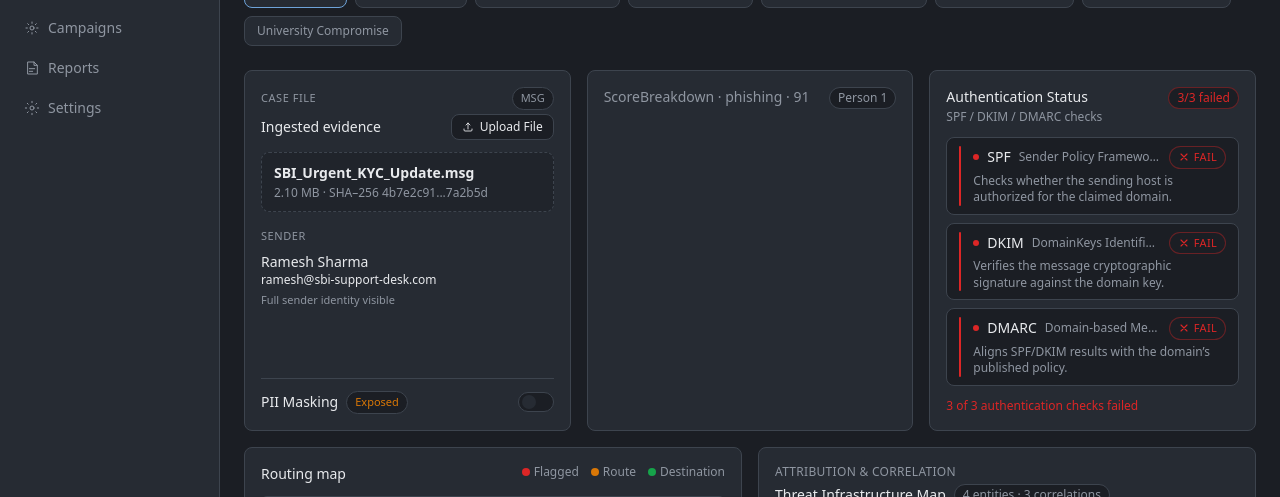
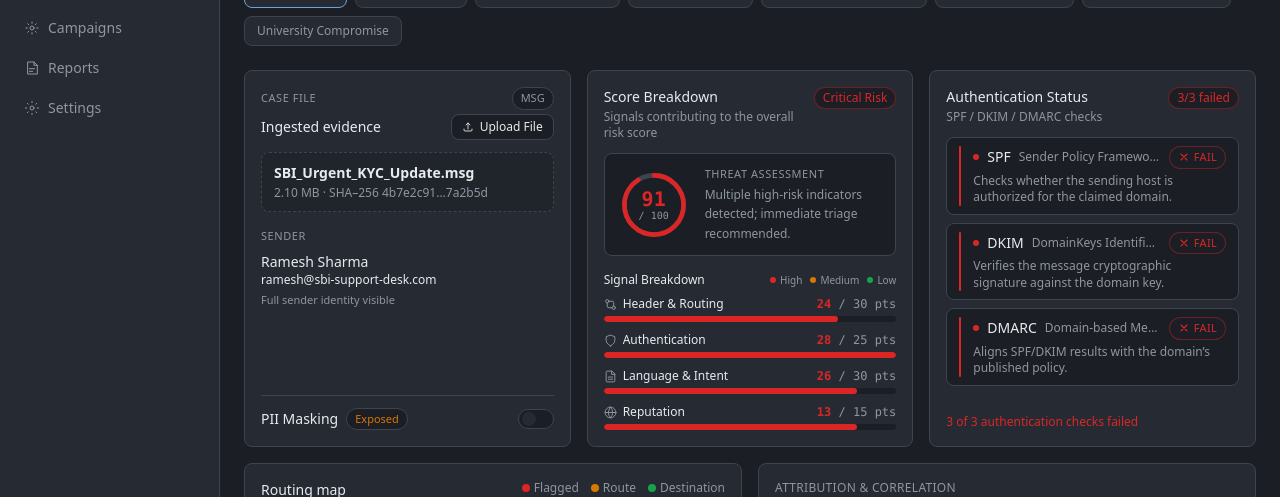
Before and after one commit to Axitya-767/Email_Threat_Detection, a Next.js app in the folder frontend/: page / in a window 1280 px wide. Shown: the part 142-639 px from the top of the page. Built offline with nearby package versions, Linux system fonts and the light colour scheme; grey boxes are pictures that could not be loaded.

Commit message:
feat: refine ScoreBreakdown UI

```diff
--- a/frontend/components/ScoreBreakdown.js
+++ b/frontend/components/ScoreBreakdown.js
@@ -1,14 +1,317 @@
-export default function ScoreBreakdown({ data, masked }) {
+const QUADRANT_CONFIG = [
+  {
+    key: "header_routing",
+    label: "Header & Routing",
+    max: 30,
+    icon: (
+      <svg
+        width="13"
+        height="13"
+        viewBox="0 0 24 24"
+        fill="none"
+        stroke="currentColor"
+        strokeWidth="1.75"
+        strokeLinecap="round"
+        strokeLinejoin="round"
+        aria-hidden="true"
+      >
+        <circle cx="6" cy="6" r="3" />
+        <circle cx="18" cy="18" r="3" />
+        <path d="M9 6h6a3 3 0 0 1 3 3v6" />
+        <path d="M6 9v6a3 3 0 0 0 3 3h6" />
+      </svg>
+    ),
+  },
+  {
+    key: "auth_failure",
+    label: "Authentication",
+    max: 25,
+    icon: (
+      <svg
+        width="13"
+        height="13"
+        viewBox="0 0 24 24"
+        fill="none"
+        stroke="currentColor"
+        strokeWidth="1.75"
+        strokeLinecap="round"
+        strokeLinejoin="round"
+        aria-hidden="true"
+      >
+        <path d="M12 22s8-4 8-10V5l-8-3-8 3v7c0 6 8 10 8 10z" />
+      </svg>
+    ),
+  },
+  {
+    key: "nlp_language",
+    label: "Language & Intent",
+    max: 30,
+    icon: (
+      <svg
+        width="13"
+        height="13"
+        viewBox="0 0 24 24"
+        fill="none"
+        stroke="currentColor"
+        strokeWidth="1.75"
+        strokeLinecap="round"
+        strokeLinejoin="round"
+        aria-hidden="true"
+      >
+        <path d="M14 2H6a2 2 0 0 0-2 2v16a2 2 0 0 0 2 2h12a2 2 0 0 0 2-2V8z" />
+        <polyline points="14 2 14 8 20 8" />
+        <line x1="16" y1="13" x2="8" y2="13" />
+        <line x1="16" y1="17" x2="8" y2="17" />
+      </svg>
+    ),
+  },
+  {
+    key: "reputation",
+    label: "Reputation",
+    max: 15,
+    icon: (
+      <svg
+        width="13"
+        height="13"
+        viewBox="0 0 24 24"
+        fill="none"
+        stroke="currentColor"
+        strokeWidth="1.75"
+        strokeLinecap="round"
+        strokeLinejoin="round"
+        aria-hidden="true"
+      >
+        <circle cx="12" cy="12" r="10" />
+        <line x1="2" y1="12" x2="22" y2="12" />
+        <path d="M12 2a15.3 15.3 0 0 1 4 10 15.3 15.3 0 0 1-4 10 15.3 15.3 0 0 1-4-10z" />
+      </svg>
+    ),
+  },
+];
+
+function getRiskSeverity(score) {
+  if (typeof score !== "number" || isNaN(score)) {
+    return { label: "Unknown", tone: "neutral" };
+  }
+  if (score >= 80) {
+    return { label: "Critical Risk", tone: "critical" };
+  }
+  if (score >= 60) {
+    return { label: "High Risk", tone: "high" };
+  }
+  if (score >= 30) {
+    return { label: "Moderate Risk", tone: "moderate" };
+  }
+  return { label: "Low Risk", tone: "low" };
+}
+
+function scoreExplanation(score) {
+  if (typeof score !== "number" || isNaN(score)) {
+    return "No score telemetry available for analysis.";
+  }
+  if (score >= 80) {
+    return "Multiple high-risk indicators detected; immediate triage recommended.";
+  }
+  if (score >= 60) {
+    return "Elevated risk signals detected across header & communication channels.";
+  }
+  if (score >= 30) {
+    return "Moderate threat anomalies observed; warrants investigator review.";
+  }
+  return "Normal email communication patterns with low risk telemetry.";
+}
+
+function toneBadgeClasses(tone) {
+  if (tone === "critical" || tone === "high") {
+    return "border-risk-red/40 bg-canvas text-risk-red";
+  }
+  if (tone === "moderate") {
+    return "border-risk-amber/40 bg-canvas text-risk-amber";
+  }
+  if (tone === "low") {
+    return "border-risk-green/40 bg-canvas text-risk-green";
+  }
+  return "border-edge bg-canvas text-dim";
+}
+
+function toneScoreColor(tone) {
+  if (tone === "critical" || tone === "high") {
+    return "text-risk-red";
+  }
+  if (tone === "moderate") {
+    return "text-risk-amber";
+  }
+  if (tone === "low") {
+    return "text-risk-green";
+  }
+  return "text-ink";
+}
+
+function toneHexColor(tone) {
+  if (tone === "critical" || tone === "high") {
+    return "#dc2626"; // risk-red
+  }
+  if (tone === "moderate") {
+    return "#d97706"; // risk-amber
+  }
+  if (tone === "low") {
+    return "#16a34a"; // risk-green
+  }
+  return "#6ea3d8"; // accent
+}
+
+function getSignalColorInfo(val, maxVal) {
+  if (typeof val !== "number" || isNaN(val) || !maxVal) {
+    return { barBg: "bg-dim", text: "text-dim", pct: 0 };
+  }
+  const pct = Math.min(100, Math.max(0, (val / maxVal) * 100));
+  if (pct > 70) {
+    return { barBg: "bg-risk-red", text: "text-risk-red", pct };
+  }
+  if (pct > 40) {
+    return { barBg: "bg-risk-amber", text: "text-risk-amber", pct };
+  }
+  return { barBg: "bg-risk-green", text: "text-risk-green", pct };
+}
+
+export default function ScoreBreakdown({ data, masked: _masked }) {
+  const rawScore = data?.risk_score;
+  const scoreValid = typeof rawScore === "number" && !isNaN(rawScore);
+  const scoreDisplay = scoreValid ? Math.round(rawScore) : "—";
+  const severity = getRiskSeverity(rawScore);
+  const badgeClasses = toneBadgeClasses(severity.tone);
+  const scoreColorClass = toneScoreColor(severity.tone);
+  const scoreHex = toneHexColor(severity.tone);
+
+  const quadrantsData = data?.quadrants ?? {};
+
+  // SVG Circular Gauge Calculations (Radius = 32, Circumference ≈ 201.06)
+  const CIRCLE_CIRCUMFERENCE = 201.06;
+  const scoreDashOffset = scoreValid
+    ? CIRCLE_CIRCUMFERENCE -
+      (CIRCLE_CIRCUMFERENCE * Math.min(100, Math.max(0, rawScore))) / 100
+    : CIRCLE_CIRCUMFERENCE;
+
   return (
-    <div className="flex min-h-[220px] flex-col rounded-lg border border-edge bg-surface p-4">
-      <div className="flex items-start justify-between gap-3">
-        <span className="text-sm text-dim">
-          ScoreBreakdown · {data.classification} · {data.risk_score}
-        </span>
-        <span className="rounded-full border border-edge bg-canvas px-2 py-0.5 text-xs text-dim">
-          Person 1
-        </span>
+    <section className="flex min-h-[220px] flex-col rounded-lg border border-edge bg-surface p-4">
+      {/* Card Header */}
+      <header className="mb-3">
+        <div className="flex items-start justify-between gap-3">
+          <div className="min-w-0">
+            <h2 className="text-sm font-medium text-ink">Score Breakdown</h2>
+            <p className="mt-0.5 text-xs text-dim">
+              Signals contributing to the overall risk score
+            </p>
+          </div>
+          <span
+            className={`shrink-0 rounded-full border px-2 py-0.5 text-xs font-medium ${badgeClasses}`}
+          >
+            {severity.label}
+          </span>
+        </div>
+      </header>
+
+      {/* Overall Score Section — Circular Gauge & Explanation */}
+      <div className="mb-4 flex flex-wrap items-center gap-3.5 rounded-lg border border-edge bg-canvas p-3">
+        {/* Circular Ring Gauge */}
+        <div className="relative flex shrink-0 items-center justify-center">
+          <svg width="74" height="74" viewBox="0 0 80 80" className="-rotate-90">
+            <circle
+              cx="40"
+              cy="40"
+              r="32"
+              stroke="currentColor"
+              strokeWidth="5"
+              fill="transparent"
+              className="text-edge"
+            />
+            <circle
+              cx="40"
+              cy="40"
+              r="32"
+              stroke={scoreHex}
+              strokeWidth="5"
+              fill="transparent"
+              strokeDasharray={CIRCLE_CIRCUMFERENCE}
+              strokeDashoffset={scoreDashOffset}
+              strokeLinecap="round"
+              className="transition-all duration-500 ease-out"
+            />
+          </svg>
+          <div className="absolute inset-0 flex flex-col items-center justify-center text-center">
+            <span className={`text-xl font-bold font-mono leading-none ${scoreColorClass}`}>
+              {scoreDisplay}
+            </span>
+            <span className="mt-0.5 font-mono text-[10px] leading-none text-dim">/ 100</span>
+          </div>
+        </div>
+
+        {/* Short Plain-Language Explanation */}
+        <div className="flex flex-1 flex-col justify-center min-w-[130px]">
+          <span className="text-[11px] font-medium uppercase tracking-wider text-dim mb-0.5">
+            Threat Assessment
+          </span>
+          <p className="text-xs leading-relaxed text-dim">
+            {scoreExplanation(rawScore)}
+          </p>
+        </div>
       </div>
-    </div>
+
+      {/* Signal Breakdown Header with Color Legend */}
+      <div className="mb-2 flex items-center justify-between">
+        <span className="text-xs font-medium text-ink">Signal Breakdown</span>
+        <div className="flex items-center gap-2 text-[10px] text-dim">
+          <span className="flex items-center gap-1">
+            <span className="h-1.5 w-1.5 rounded-full bg-risk-red" />
+            High
+          </span>
+          <span className="flex items-center gap-1">
+            <span className="h-1.5 w-1.5 rounded-full bg-risk-amber" />
+            Medium
+          </span>
+          <span className="flex items-center gap-1">
+            <span className="h-1.5 w-1.5 rounded-full bg-risk-green" />
+            Low
+          </span>
+        </div>
+      </div>
+
+      {/* Quadrant Risk Breakdown Rows */}
+      <div className="flex flex-1 flex-col justify-between gap-2.5">
+        {QUADRANT_CONFIG.map(({ key, label, max, icon }) => {
+          const val = quadrantsData[key];
+          const hasVal = typeof val === "number" && !isNaN(val);
+          const colorInfo = getSignalColorInfo(val, max);
+          const barWidthPercent = hasVal ? colorInfo.pct : 0;
+
+          return (
+            <div key={key} className="flex flex-col gap-1">
+              <div className="flex items-center justify-between text-xs">
+                <div className="flex min-w-0 items-center gap-1.5 text-ink">
+                  <span className="shrink-0 text-dim">{icon}</span>
+                  <span className="truncate font-medium">{label}</span>
+                </div>
+                <div className="shrink-0 font-mono text-xs">
+                  {hasVal ? (
+                    <>
+                      <span className={`font-semibold ${colorInfo.text}`}>{val}</span>
+                      <span className="text-dim"> / {max} pts</span>
+                    </>
+                  ) : (
+                    <span className="text-dim">—</span>
+                  )}
+                </div>
+              </div>
+              <div className="h-1.5 w-full overflow-hidden rounded-full bg-canvas">
+                <div
+                  className={`h-full rounded-full transition-all duration-300 ${colorInfo.barBg}`}
+                  style={{ width: `${barWidthPercent}%` }}
+                />
+              </div>
+            </div>
+          );
+        })}
+      </div>
+    </section>
   );
 }
```
